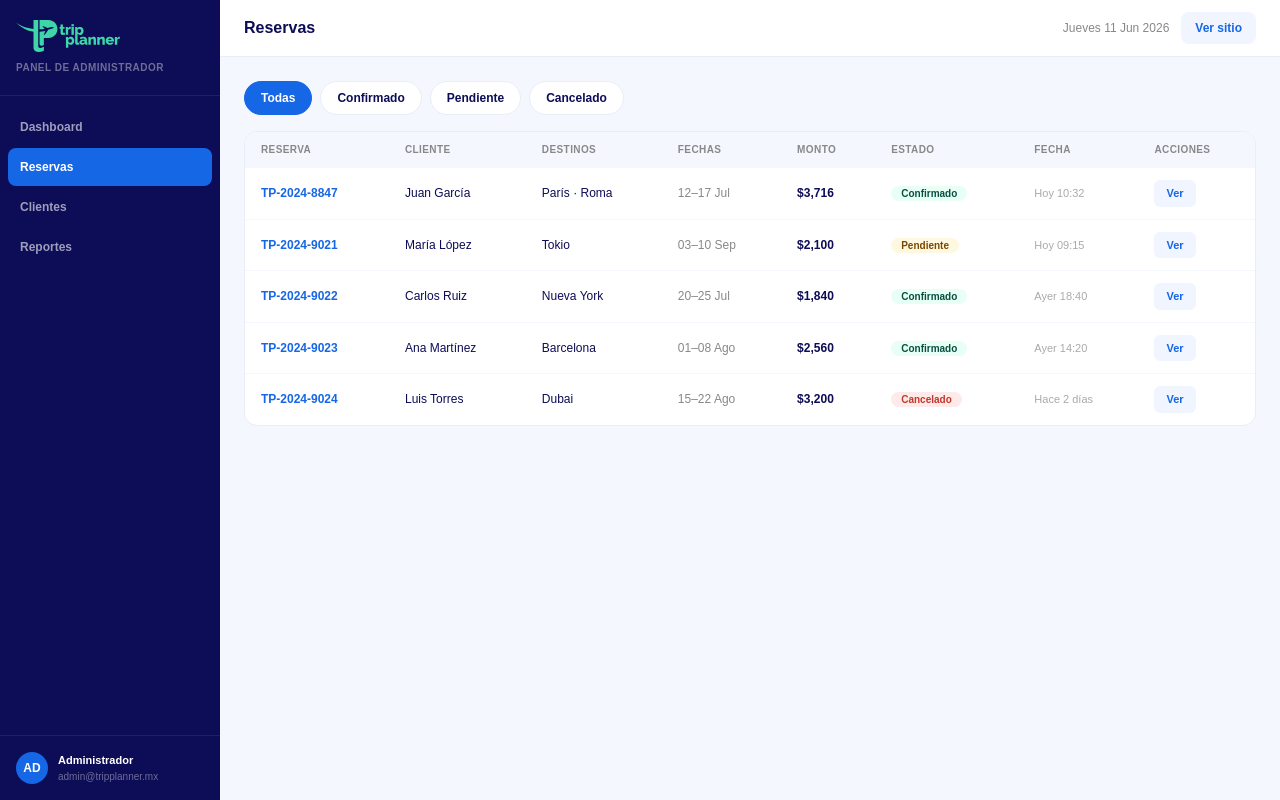
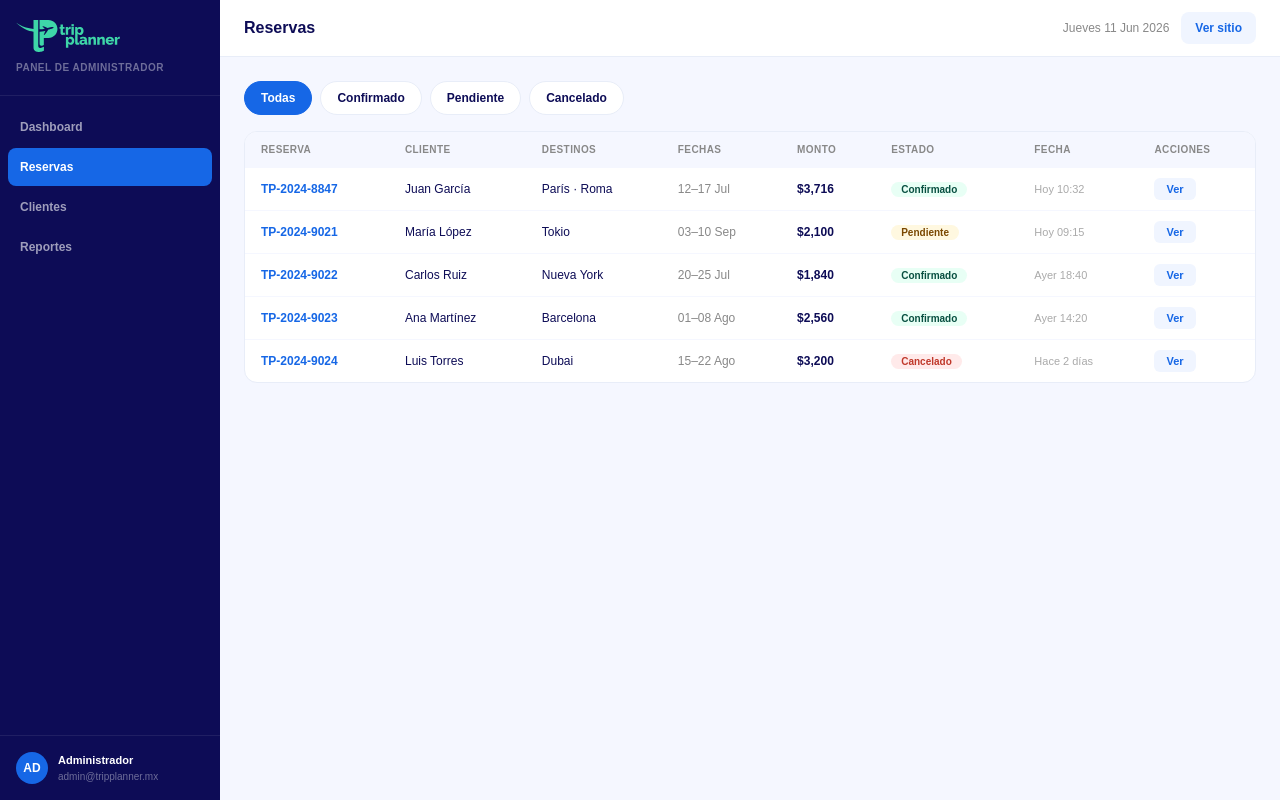
Before and after one commit to barreradionisio/trip-planner, a Next.js app: page /admin in a window 1280 px wide. Both pictures are taken after a click on the button "Ver todas →". Built offline with nearby package versions, Linux system fonts and the light colour scheme.

Commit message:
links pendientes conectados

```diff
--- a/app/admin/page.tsx
+++ b/app/admin/page.tsx
@@ -1,5 +1,6 @@
 "use client";
 
+import Link from "next/link";
 import { Suspense } from "react";
 import { useSearchParams } from "next/navigation";
 import { useState } from "react";
@@ -192,7 +193,7 @@ const [filtroEstado, setFiltroEstado] = useState("todos");
                             </td>
                             <td style={{ padding: "12px 16px", color: "#aaa", fontSize: "11px" }}>{r.fecha}</td>
                             <td style={{ padding: "12px 16px" }}>
-                              <button style={{ padding: "5px 12px", background: "#f0f5ff", color: "#1667E6", border: "none", borderRadius: "6px", fontSize: "11px", fontWeight: "700", cursor: "pointer" }}>Ver</button>
+                              <Link href="/admin/reserva" style={{ padding: "5px 12px", background: "#f0f5ff", color: "#1667E6", border: "none", borderRadius: "6px", fontSize: "11px", fontWeight: "700", cursor: "pointer", textDecoration: "none" }}>Ver</Link>
                             </td>
                           </tr>
                         );
--- a/app/mis-viajes/page.tsx
+++ b/app/mis-viajes/page.tsx
@@ -150,7 +150,7 @@ export default function MisViajes() {
                 <div style={{ padding: "10px 20px", borderTop: "1px solid #f5f7ff", display: "flex", gap: "8px" }}>
                   <Link href="/reserva" style={{ padding: "7px 16px", background: "#1667E6", color: "#fff", border: "none", borderRadius: "8px", fontSize: "11px", fontWeight: "700", cursor: "pointer", textDecoration: "none" }}>Ver detalle</Link>
                   {v.estado !== "completado" && (
-                    <button style={{ padding: "7px 16px", background: "#f0f5ff", color: "#1667E6", border: "1.5px solid #e0eaff", borderRadius: "8px", fontSize: "11px", fontWeight: "700", cursor: "pointer" }}>Editar itinerario</button>
+                    <Link href="/itinerario" style={{ padding: "7px 16px", background: "#f0f5ff", color: "#1667E6", border: "1.5px solid #e0eaff", borderRadius: "8px", fontSize: "11px", fontWeight: "700", cursor: "pointer", textDecoration: "none" }}>Editar itinerario</Link>
                   )}
                   <button style={{ padding: "7px 16px", background: "#f5f7ff", color: "#888", border: "1.5px solid #e8edf8", borderRadius: "8px", fontSize: "11px", fontWeight: "700", cursor: "pointer" }}>Descargar docs</button>
                   {v.estado === "completado" && (
--- a/app/reserva/page.tsx
+++ b/app/reserva/page.tsx
@@ -213,7 +213,7 @@ export default function Reserva() {
 
           <div style={{ display: "flex", flexDirection: "column", gap: "8px" }}>
             <button style={{ width: "100%", padding: "11px", background: "#1667E6", color: "#fff", border: "none", borderRadius: "10px", fontWeight: "700", fontSize: "12px", cursor: "pointer" }}>Descargar itinerario PDF</button>
-            <button style={{ width: "100%", padding: "11px", background: "#f0f5ff", color: "#1667E6", border: "1.5px solid #e0eaff", borderRadius: "10px", fontWeight: "700", fontSize: "12px", cursor: "pointer" }}>Editar itinerario</button>
+            <Link href="/itinerario" style={{ width: "100%", padding: "11px", background: "#f0f5ff", color: "#1667E6", border: "1.5px solid #e0eaff", borderRadius: "10px", fontWeight: "700", fontSize: "12px", cursor: "pointer", textDecoration: "none", display: "block", textAlign: "center" }}>Editar itinerario</Link>
             <button style={{ width: "100%", padding: "11px", background: "#fff", color: "#888", border: "1.5px solid #e8edf8", borderRadius: "10px", fontWeight: "700", fontSize: "12px", cursor: "pointer" }}>Contactar soporte</button>
           </div>
         </div>
```
